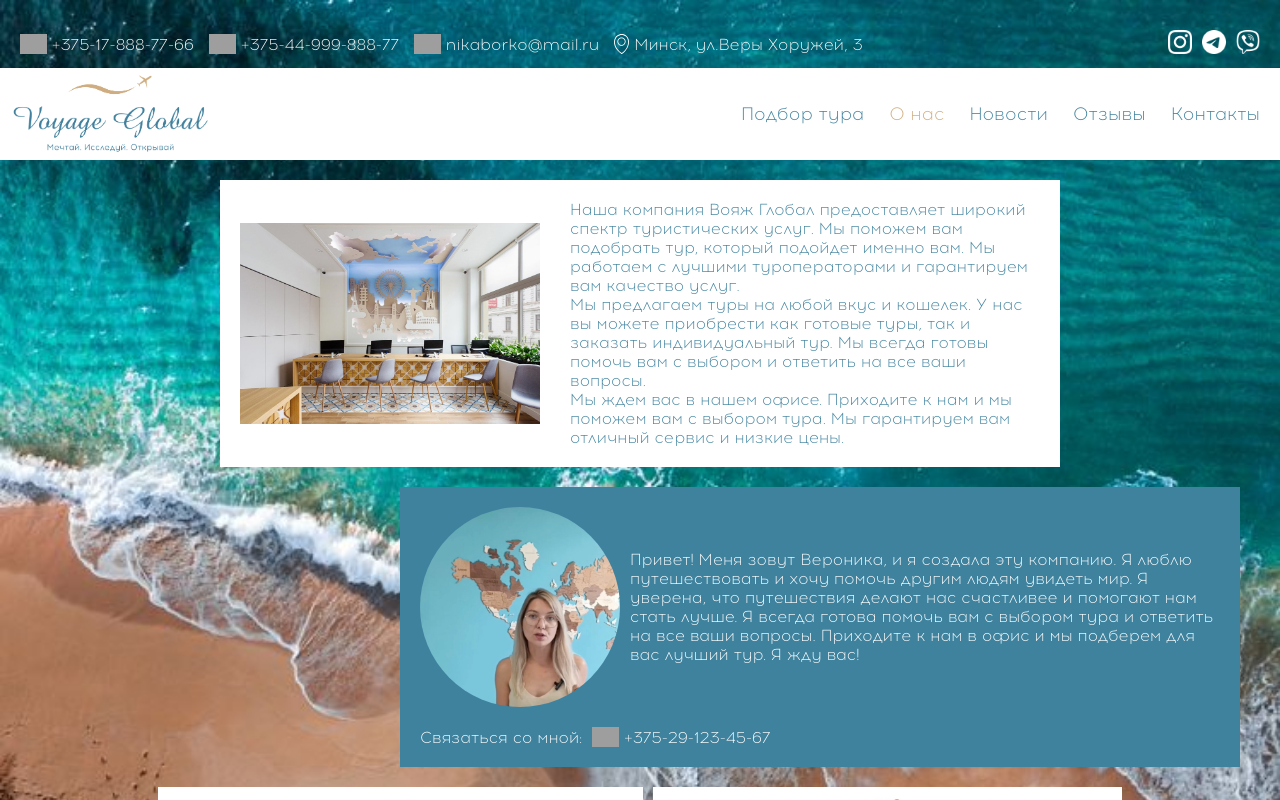
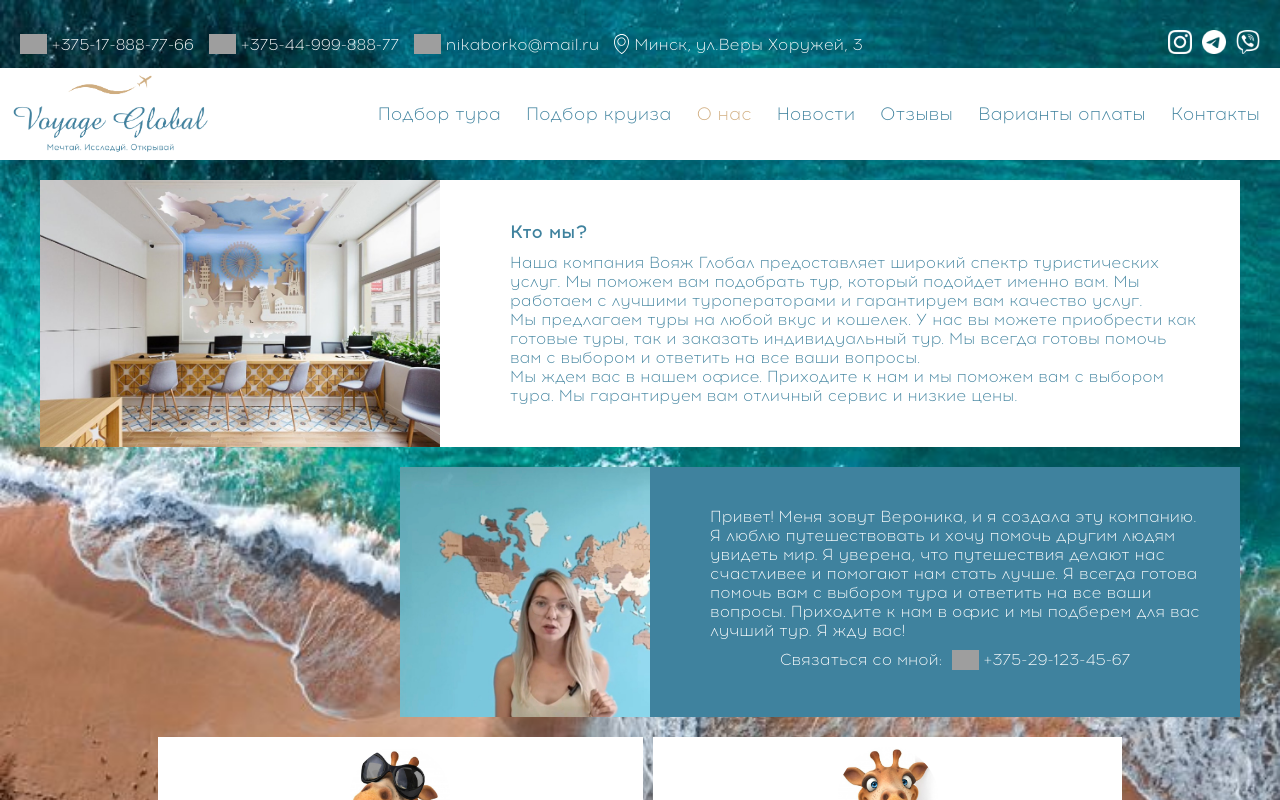
Before and after one commit to nastyavolkm/voyage-global, a React (Create React App) app in the folder my-app/: page /about in a window 1280 px wide. Shown: the top 800 px of the page. Built offline with nearby package versions, Linux system fonts and the light colour scheme; grey boxes are pictures that could not be loaded.

Commit message:
fix about page

```diff
--- a/my-app/src/App.tsx
+++ b/my-app/src/App.tsx
@@ -9,6 +9,8 @@ import { TourSearchPage } from "./pages/TourSearchPage";
 import { NewsPage } from "./pages/NewsPage";
 import { Footer } from "./components/Footer";
 import { FeedbacksPage } from "./pages/FeedbackPage";
+import { CruiseSearchPage } from "./pages/CruiseSearchPage";
+import { PayPage } from "./pages/PayPage";
 
 function App() {
     return (
@@ -17,8 +19,16 @@ function App() {
             <main>
                 <Routes>
                     <Route
+                        path='/voyage-global'
+                        element={<TourSearchPage/>}
+                    ></Route>
+                    <Route
                         path='/'
                         element={<TourSearchPage/>}
+                    ></Route>
+                    <Route
+                        path='/cruises'
+                        element={<CruiseSearchPage/>}
                     ></Route>
                     <Route
                         path='/about'
@@ -33,6 +43,10 @@ function App() {
                         element={<NewsPage/>}
                     ></Route>
                     <Route
+                        path='/pay'
+                        element={<PayPage/>}
+                    ></Route>
+                    <Route
                         path='/feedback'
                         element={<FeedbacksPage/>}
                     ></Route>
--- a/my-app/src/components/About.scss
+++ b/my-app/src/components/About.scss
@@ -1,4 +1,5 @@
 @import '../index.scss';
+@import '../styles/mixins/fonts';
 
 .about {
   display: flex;
@@ -10,24 +11,31 @@
   color: $main-bg;
 
   &__text {
+    padding: 40px;
     flex: 1;
+
+    &.bold {
+      font-size: 18px;
+      @include font-main-medium;
+      padding: 0;
+      margin-bottom: 10px;
+    }
   }
 
   &__img {
-    max-width: 300px;
-    width: 300px;
+    max-width: 400px;
+    width: 400px;
     height: auto;
   }
 
   &__wrapper {
-    width: 70%;
+    width: 100%;
     display: flex;
     justify-content: center;
     align-items: center;
     flex-wrap: wrap;
     gap: 30px;
     background: $main-text;
-    padding: 20px;
   }
 
   &__ceo {
@@ -36,11 +44,8 @@
     align-self: flex-end;
     color: $main-text;
     display: flex;
-    flex-direction: column;
     align-items: flex-start;
     gap: 20px;
-    padding: 20px;
-    flex-wrap: wrap;
 
     &-contacts {
       display: flex;
@@ -51,17 +56,17 @@
 
     &-wrapper {
       display: flex;
+      flex-direction: column;
       justify-content: center;
       align-items: center;
-      flex-wrap: wrap;
       gap: 10px;
+      padding: 40px;
     }
 
     &-img {
-      flex: 0 0 200px;
-      border-radius: 50%;
-      width: 200px;
-      height: 200px;
+      flex: 0 0 250px;
+      width: 250px;
+      height: 250px;
       background-size: cover;
     }
 
--- a/my-app/src/components/About.tsx
+++ b/my-app/src/components/About.tsx
@@ -13,6 +13,7 @@ export function About() {
                     alt='офис'
                 />
                 <div className='about__text'>
+                    <p className='about__text bold'>Кто мы?</p>
                     <p>Наша компания Вояж Глобал предоставляет широкий спектр туристических услуг. Мы поможем вам
                         подобрать тур,
                         который подойдет именно вам. Мы работаем с лучшими туроператорами и гарантируем вам качество
@@ -25,13 +26,12 @@ export function About() {
                 </div>
             </div>
             <div className='about__ceo'>
-                <div className='about__ceo-wrapper'>
                 <div
                     className='about__ceo-img'
                     style={{ backgroundImage: `url(${require(`../assets/${ceo.avatar}`)})` }}
                 />
+                <div className='about__ceo-wrapper'>
                     <span className='about__ceo-text'>{ceo.text}</span>
-                </div>
                     <div className='about__ceo-contacts'>Связаться со мной: {ceo.contacts.map((contact) => <a
                             key={contact.id}
                             href={`${contact.action}${contact.value}`}
@@ -46,6 +46,7 @@ export function About() {
                             {contact.value}
                         </a>
                     )}
+                    </div>
                 </div>
             </div>
             <div className='about__managers'>{managers.map((manager) => <div
--- a/my-app/src/components/Navigation.tsx
+++ b/my-app/src/components/Navigation.tsx
@@ -6,9 +6,11 @@ export function Navigation() {
     return (
         <nav className='navigation'>
             <NavLink className={({isActive}) => isActive ? 'navigation__item active' : 'navigation__item'} to='/'>Подбор тура</NavLink>
+            <NavLink className={({isActive}) => isActive ? 'navigation__item active' : 'navigation__item'} to='/cruises'>Подбор круиза</NavLink>
             <NavLink className={({isActive}) => isActive ? 'navigation__item active' : 'navigation__item'} to='/about'>О нас</NavLink>
             <NavLink className={({isActive}) => isActive ? 'navigation__item active' : 'navigation__item'} to='/news'>Новости</NavLink>
             <NavLink className={({isActive}) => isActive ? 'navigation__item active' : 'navigation__item'} to='/feedback'>Отзывы</NavLink>
+            <NavLink className={({isActive}) => isActive ? 'navigation__item active' : 'navigation__item'} to='/pay'>Варианты оплаты</NavLink>
             <NavLink className={({isActive}) => isActive ? 'navigation__item active' : 'navigation__item'} to='/contacts'>Контакты</NavLink>
         </nav>
     )
--- /dev/null
+++ b/my-app/src/pages/CruiseSearchPage.tsx
@@ -0,0 +1,36 @@
+import React, { useEffect } from 'react';
+import stub from '../assets/tour-search.png';
+import './TourSearchPage.scss';
+import { createConnection } from "node:net";
+
+export function CruiseSearchPage() {
+    const loadScript = () => {
+        if (!document.getElementById("ces-script")) {
+            const script = document.createElement("script");
+
+            script.id = "ces-script";
+            script.src = "https://widget.gocruise.ru/js/app.js";
+            script.async = true;
+
+            // @ts-ignore
+            window['cesSettings'] = {
+                currencies: ["USD", "BYN", "EUR"],
+            };
+            document.body.appendChild(script);
+        }
+
+        if (!document.getElementById("ces-styles")) {
+            const link = document.createElement("link");
+            link.id = "ces-styles";
+            link.href = "https://widget.gocruise.ru/css/app.css";
+            link.rel = "stylesheet";
+            document.head.appendChild(link);
+        }
+    }
+    useEffect(() => {
+        loadScript();
+    }, []);
+    return (
+        <div id='ces'></div>
+    )
+}
--- /dev/null
+++ b/my-app/src/pages/PayPage.tsx
@@ -0,0 +1,10 @@
+import React from 'react';
+import { About } from "../components/About";
+
+export function PayPage() {
+    return (
+        <div>
+            Варианты оплаты
+        </div>
+    )
+}
```
Lines whose indentation alone changed are shown as unchanged.
